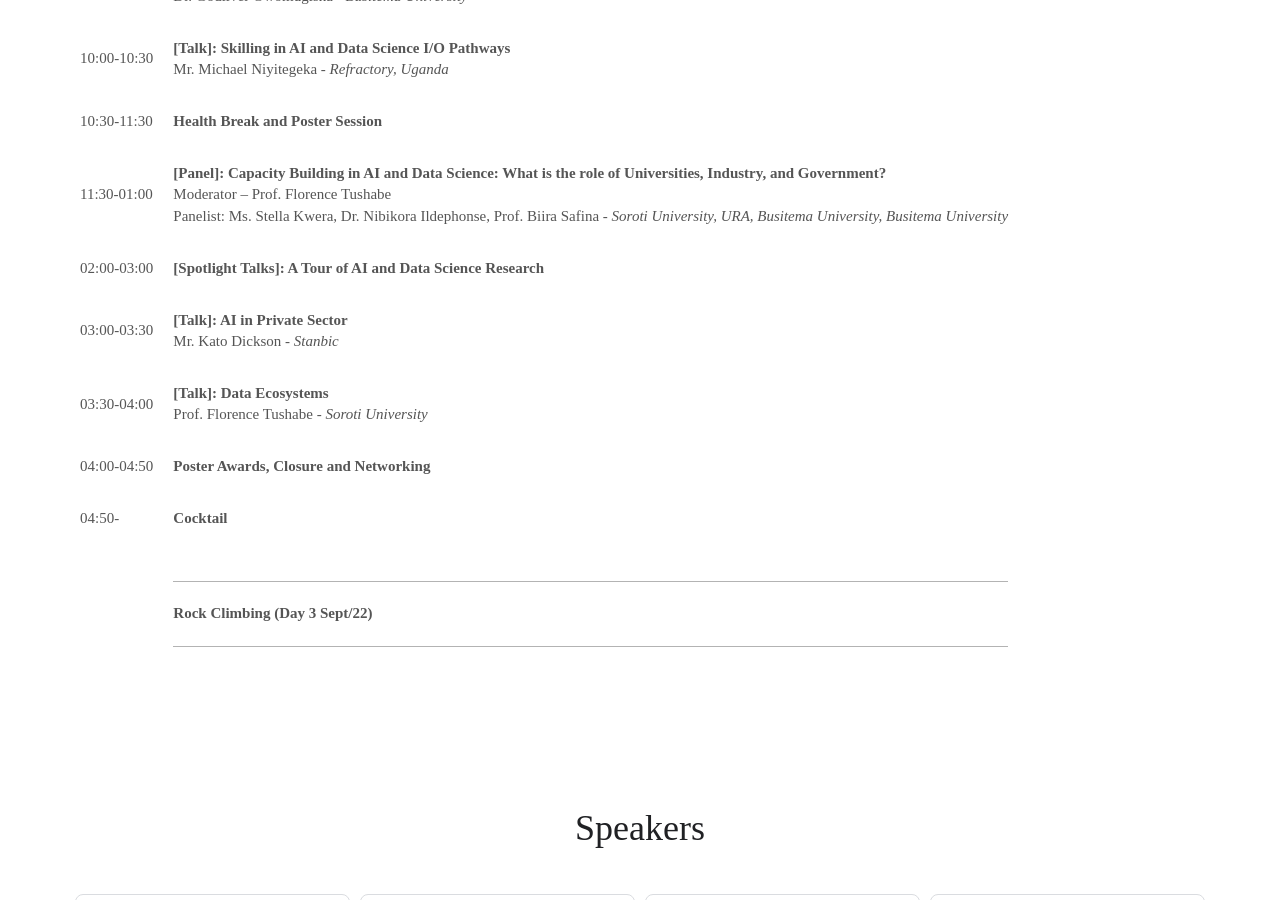
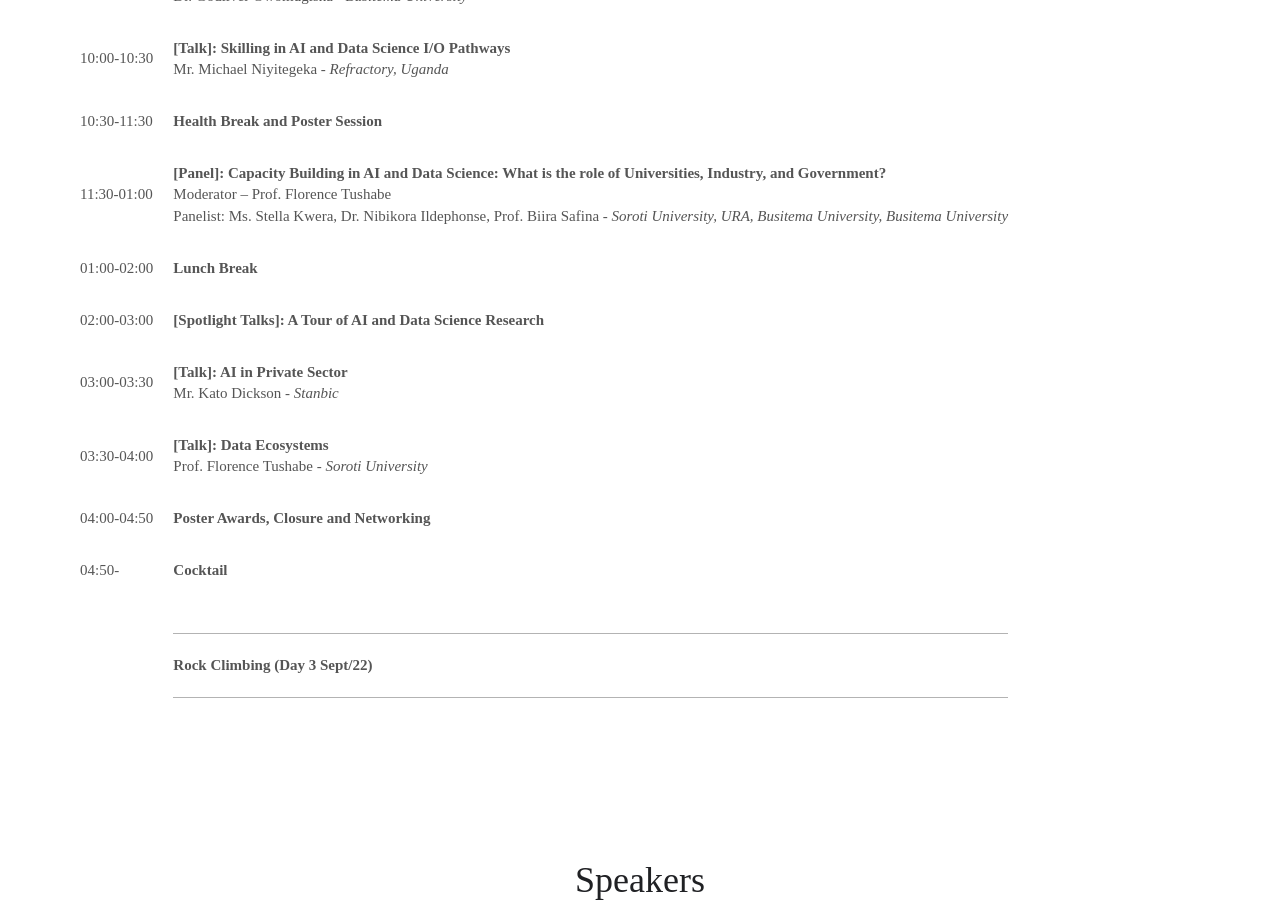
Before and after one commit to datsciafrica/dsaUganda, a Jekyll site: the page built from _events/dsau-eastern.md, in a window 1280 px wide and 900 px high, scrolled down 1870 px. Built offline with Jekyll 4.4.1, drawn with Linux system fonts in a browser that asks for light colours; some web fonts are replaced.

Commit message:
Added lunch to day 2

```diff
--- a/_events/dsau-eastern.md
+++ b/_events/dsau-eastern.md
@@ -157,6 +157,15 @@ agenda:
   end: "01:00"
   speaker: "Moderator – Prof. Florence Tushabe<br>Panelist: Ms. Stella Kwera, Dr. Nibikora Ildephonse, Prof. Biira Safina"
   organisation: "Soroti University, URA, Busitema University, Busitema University"
+  youtube:
+  abstract:
+  slides:
+  ipynb:
+- title: "Lunch Break"
+  start: "01:00"
+  end: "02:00"
+  speaker:
+  organisation:
   youtube:
   abstract:
   slides:
```
